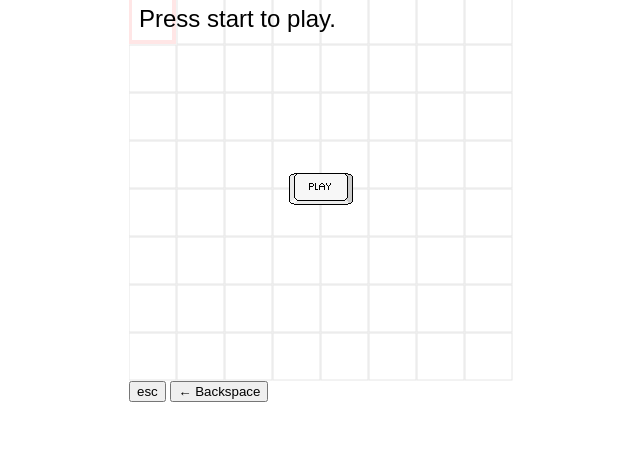
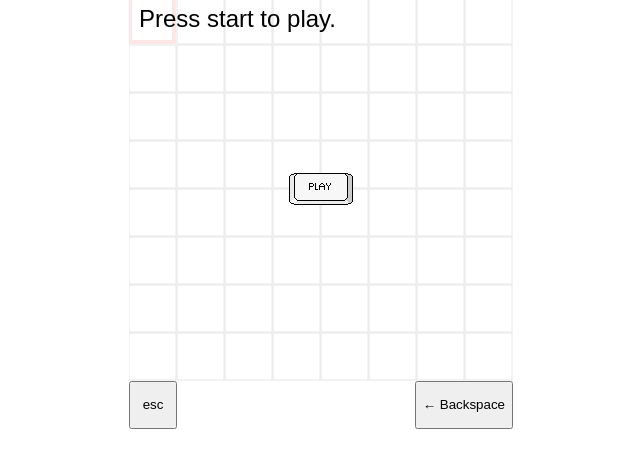
Before and after one commit to erwinandres/backspaceit, a website: page src/index.html in a window 1280 px wide. Shown: the part 121-588 px from the top of the page, without its empty margins (319-959 px from the left). Drawn offline with Linux system fonts and the light colour scheme.

Commit message:
HTML buttons style.

```diff
--- a/src/index.html
+++ b/src/index.html
@@ -52,6 +52,17 @@
       display: block;
       text-align: center;
     }
+
+
+    .controls {
+      display: flex;
+      justify-content: space-between;
+    }
+
+    .controlButton {
+      min-height: 48px;
+      min-width: 48px;
+    }
   </style>
 </head>
 <body>
@@ -67,9 +78,9 @@
       </ul>
     </div>
     <canvas class="canvas" id="canvas" width="384" height="384"></canvas>
-    <div id="controls">
-      <button id="esc-button">esc</button>
-      <button id="backspace-button">&larr; Backspace</button>
+    <div class="controls" id="controls">
+      <button class="controlButton" id="esc-button">esc</button>
+      <button class="controlButton" id="backspace-button">&larr; Backspace</button>
     </div>
   </div>
 
```
